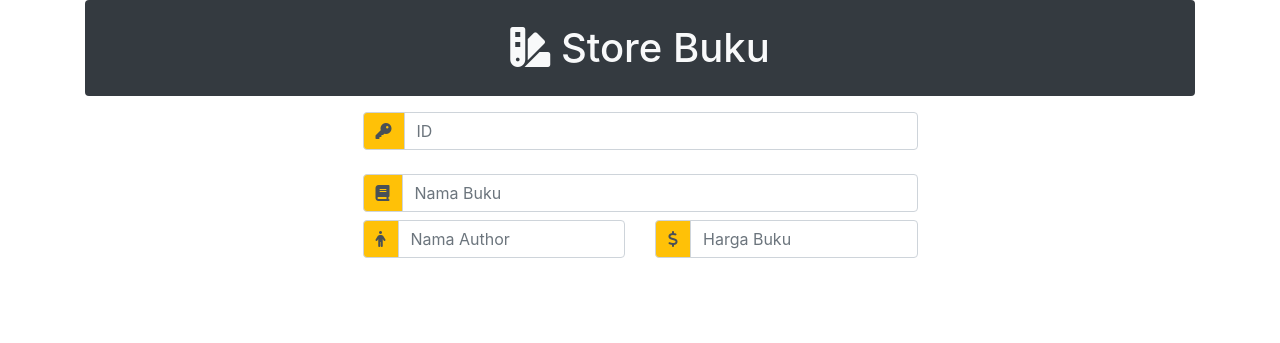
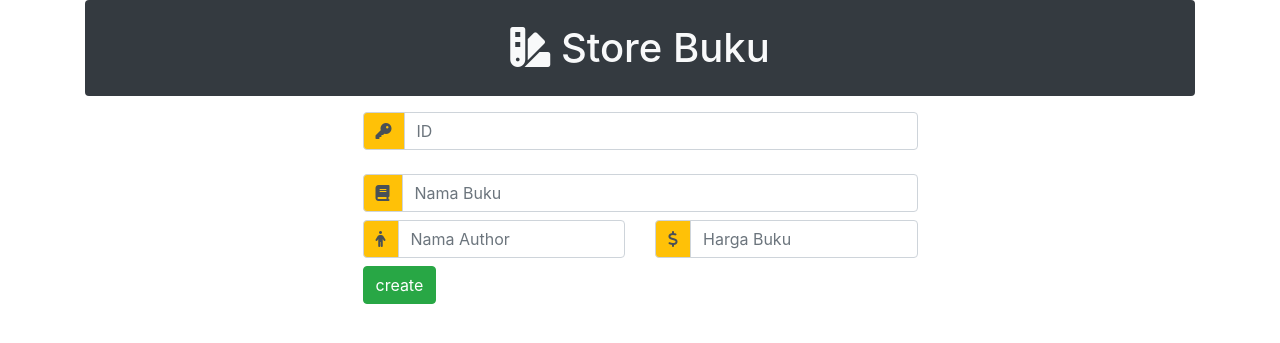
Before and after one commit to Lmaowee/tugas, a PHP site: page / in a window 1280 px wide. Shown: the top 343 px of the page. Run offline with PHP 8.4, Linux system fonts and the light colour scheme; some libraries are stand-ins or nearby versions.

Commit message:
adds a new button, use iit

```diff
--- a/New folder/index.php
+++ b/New folder/index.php
@@ -44,6 +44,9 @@
               <?php inputElement(icon: "<i class='fas fa-dollar'></i>", placeholder:"Harga Buku", name:"Harga_Buku", value: ""); ?>
             </div>
           </div>
+          <div class="d-flex">
+              <?php buttonElement(btnid:"btn-create",styleclass:"btn btn-success",text:"create",name:"create",attr:"") ?>
+          </div>
         </form>
       </div>
 
```
